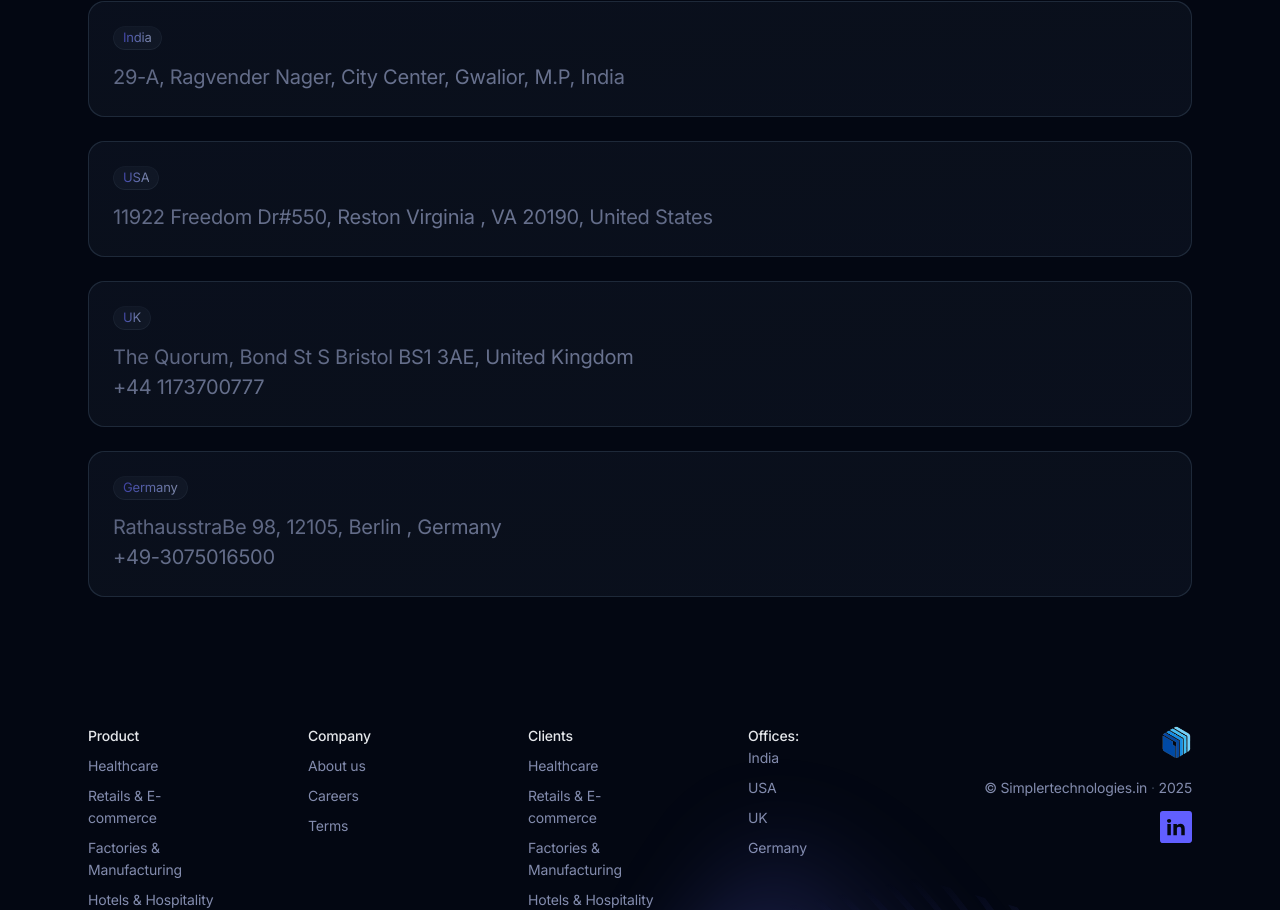
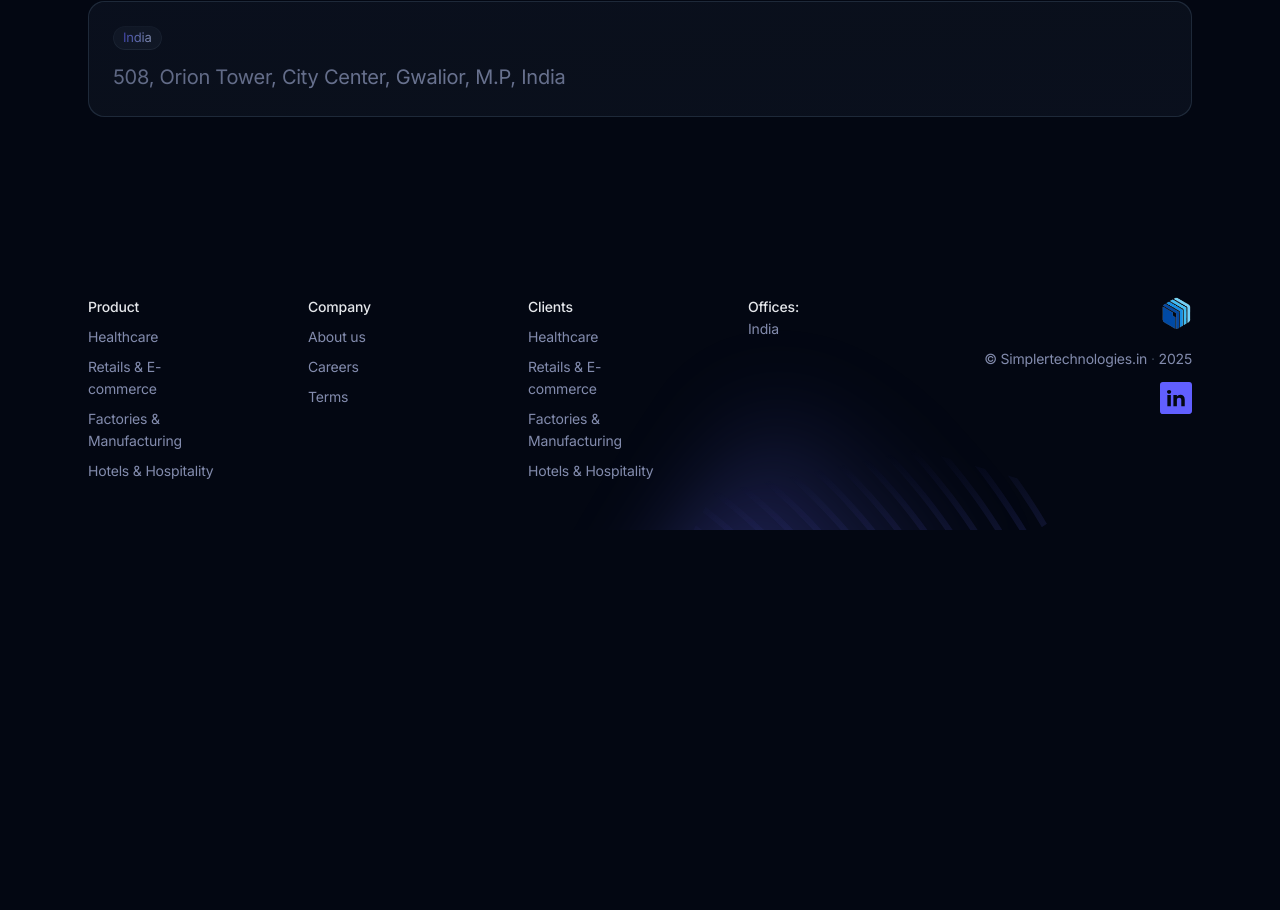
Before and after one commit to satishvermacoen/st-temp, a Next.js app: page /offices in a window 1280 px wide. Shown: the part 270-1180 px from the top of the page. After the commit the page ends 800 px from the top, so only its background shows below. Built offline with nearby package versions, Linux system fonts and the light colour scheme.

Commit message:
Update contact email and office addresses; remove unused office links from footer

```diff
--- a/app/careers/page.tsx
+++ b/app/careers/page.tsx
@@ -25,7 +25,7 @@ const contact = () => {
             {/* Card 1 */}
             <a
               className="group/card relative h-full overflow-hidden rounded-2xl bg-gray-800 p-px before:pointer-events-none before:absolute before:-left-40 before:-top-40 before:z-10 before:h-80 before:w-80 before:translate-x-[var(--mouse-x)] before:translate-y-[var(--mouse-y)] before:rounded-full before:bg-indigo-500/80 before:opacity-0 before:blur-3xl before:transition-opacity before:duration-500 after:pointer-events-none after:absolute after:-left-48 after:-top-48 after:z-30 after:h-64 after:w-64 after:translate-x-[var(--mouse-x)] after:translate-y-[var(--mouse-y)] after:rounded-full after:bg-indigo-500 after:opacity-0 after:blur-3xl after:transition-opacity after:duration-500 hover:after:opacity-20 group-hover:before:opacity-100"
-              href="mailto:careers@simplertechnologies.in"
+              href="mailto:info@simplertechnologies.in"
             >
               <div className="relative z-20 h-full overflow-hidden rounded-[inherit] bg-gray-950 after:absolute after:inset-0 after:bg-linear-to-br after:from-gray-900/50 after:via-gray-800/25 after:to-gray-900/50">
                 {/* Arrow */}
@@ -56,7 +56,7 @@ const contact = () => {
                     </span>
                   </div>
                   <p className="text-indigo-200/65 text-xl">
-                  careers@simplertechnologies.in
+                  info@simplertechnologies.in
                   </p>
                 </div>
               </div>
--- a/app/offices/page.tsx
+++ b/app/offices/page.tsx
@@ -50,130 +50,7 @@ const Page = () => {
                     </span>
                   </div>
                   <p className="text-indigo-200/65 text-xl">
-                    29-A, Ragvender Nager, City Center, Gwalior, M.P, India
-                  </p>
-                </div>
-              </div>
-            </a>
-            {/* Card 2 */}
-            <a
-              className="group/card relative h-full overflow-hidden rounded-2xl bg-gray-800 p-px before:pointer-events-none before:absolute before:-left-40 before:-top-40 before:z-10 before:h-80 before:w-80 before:translate-x-[var(--mouse-x)] before:translate-y-[var(--mouse-y)] before:rounded-full before:bg-indigo-500/80 before:opacity-0 before:blur-3xl before:transition-opacity before:duration-500 after:pointer-events-none after:absolute after:-left-48 after:-top-48 after:z-30 after:h-64 after:w-64 after:translate-x-[var(--mouse-x)] after:translate-y-[var(--mouse-y)] after:rounded-full after:bg-indigo-500 after:opacity-0 after:blur-3xl after:transition-opacity after:duration-500 hover:after:opacity-20 group-hover:before:opacity-100"
-              href=""
-            >
-              <div className="relative z-20 h-full overflow-hidden rounded-[inherit] bg-gray-950 after:absolute after:inset-0 after:bg-linear-to-br after:from-gray-900/50 after:via-gray-800/25 after:to-gray-900/50">
-                {/* Arrow */}
-                <div
-                  className="absolute right-6 top-6 flex h-8 w-8 items-center justify-center rounded-full border border-gray-700/50 bg-gray-800/65 text-gray-200 opacity-0 transition-opacity group-hover/card:opacity-100"
-                  aria-hidden="true"
-                >
-                  <svg
-                    xmlns="http://www.w3.org/2000/svg"
-                    width={9}
-                    height={8}
-                    fill="none"
-                  >
-                    <path
-                      fill="#F4F4F5"
-                      d="m4.92 8-.787-.763 2.733-2.68H0V3.443h6.866L4.133.767 4.92 0 9 4 4.92 8Z"
-                    />
-                  </svg>
-                </div>
-
-                {/* Content */}
-                <div className="p-6">
-                  <div className="mb-3">
-                    <span className="btn-sm relative rounded-full bg-gray-800/40 px-2.5 py-0.5 text-xs font-normal before:pointer-events-none before:absolute before:inset-0 before:rounded-[inherit] before:border before:border-transparent before:[background:linear-gradient(to_bottom,--theme(--color-gray-700/.15),--theme(--color-gray-700/.5))_border-box] before:[mask-composite:exclude_!important] before:[mask:linear-gradient(white_0_0)_padding-box,_linear-gradient(white_0_0)] hover:bg-gray-800/60">
-                      <span className="bg-linear-to-r from-indigo-500 to-indigo-200 bg-clip-text text-transparent">
-                        USA
-                      </span>
-                    </span>
-                  </div>
-                  <p className="text-indigo-200/65 text-xl">
-                  11922 Freedom Dr#550, Reston Virginia , VA 20190, United States
-                  </p>
-                </div>
-              </div>
-            </a>
-            {/* Card 3 */}
-            <a
-              className="group/card relative h-full overflow-hidden rounded-2xl bg-gray-800 p-px before:pointer-events-none before:absolute before:-left-40 before:-top-40 before:z-10 before:h-80 before:w-80 before:translate-x-[var(--mouse-x)] before:translate-y-[var(--mouse-y)] before:rounded-full before:bg-indigo-500/80 before:opacity-0 before:blur-3xl before:transition-opacity before:duration-500 after:pointer-events-none after:absolute after:-left-48 after:-top-48 after:z-30 after:h-64 after:w-64 after:translate-x-[var(--mouse-x)] after:translate-y-[var(--mouse-y)] after:rounded-full after:bg-indigo-500 after:opacity-0 after:blur-3xl after:transition-opacity after:duration-500 hover:after:opacity-20 group-hover:before:opacity-100"
-              href=""
-            >
-              <div className="relative z-20 h-full overflow-hidden rounded-[inherit] bg-gray-950 after:absolute after:inset-0 after:bg-linear-to-br after:from-gray-900/50 after:via-gray-800/25 after:to-gray-900/50">
-                {/* Arrow */}
-                <div
-                  className="absolute right-6 top-6 flex h-8 w-8 items-center justify-center rounded-full border border-gray-700/50 bg-gray-800/65 text-gray-200 opacity-0 transition-opacity group-hover/card:opacity-100"
-                  aria-hidden="true"
-                >
-                  <svg
-                    xmlns="http://www.w3.org/2000/svg"
-                    width={9}
-                    height={8}
-                    fill="none"
-                  >
-                    <path
-                      fill="#F4F4F5"
-                      d="m4.92 8-.787-.763 2.733-2.68H0V3.443h6.866L4.133.767 4.92 0 9 4 4.92 8Z"
-                    />
-                  </svg>
-                </div>
-
-                {/* Content */}
-                <div className="p-6">
-                  <div className="mb-3">
-                    <span className="btn-sm relative rounded-full bg-gray-800/40 px-2.5 py-0.5 text-xs font-normal before:pointer-events-none before:absolute before:inset-0 before:rounded-[inherit] before:border before:border-transparent before:[background:linear-gradient(to_bottom,--theme(--color-gray-700/.15),--theme(--color-gray-700/.5))_border-box] before:[mask-composite:exclude_!important] before:[mask:linear-gradient(white_0_0)_padding-box,_linear-gradient(white_0_0)] hover:bg-gray-800/60">
-                      <span className="bg-linear-to-r from-indigo-500 to-indigo-200 bg-clip-text text-transparent">
-                        UK
-                      </span>
-                    </span>
-                  </div>
-                  <p className="text-indigo-200/65 text-xl">
-                  The Quorum, Bond St S Bristol BS1 3AE, United Kingdom
-                  </p>
-                  <p className="text-indigo-200/65 text-xl">
-                  +44 1173700777
-                  </p>
-                </div>
-              </div>
-            </a>
-            {/* Card 4 */}
-            <a
-              className="group/card relative h-full overflow-hidden rounded-2xl bg-gray-800 p-px before:pointer-events-none before:absolute before:-left-40 before:-top-40 before:z-10 before:h-80 before:w-80 before:translate-x-[var(--mouse-x)] before:translate-y-[var(--mouse-y)] before:rounded-full before:bg-indigo-500/80 before:opacity-0 before:blur-3xl before:transition-opacity before:duration-500 after:pointer-events-none after:absolute after:-left-48 after:-top-48 after:z-30 after:h-64 after:w-64 after:translate-x-[var(--mouse-x)] after:translate-y-[var(--mouse-y)] after:rounded-full after:bg-indigo-500 after:opacity-0 after:blur-3xl after:transition-opacity after:duration-500 hover:after:opacity-20 group-hover:before:opacity-100"
-              href=""
-            >
-              <div className="relative z-20 h-full overflow-hidden rounded-[inherit] bg-gray-950 after:absolute after:inset-0 after:bg-linear-to-br after:from-gray-900/50 after:via-gray-800/25 after:to-gray-900/50">
-                {/* Arrow */}
-                <div
-                  className="absolute right-6 top-6 flex h-8 w-8 items-center justify-center rounded-full border border-gray-700/50 bg-gray-800/65 text-gray-200 opacity-0 transition-opacity group-hover/card:opacity-100"
-                  aria-hidden="true"
-                >
-                  <svg
-                    xmlns="http://www.w3.org/2000/svg"
-                    width={9}
-                    height={8}
-                    fill="none"
-                  >
-                    <path
-                      fill="#F4F4F5"
-                      d="m4.92 8-.787-.763 2.733-2.68H0V3.443h6.866L4.133.767 4.92 0 9 4 4.92 8Z"
-                    />
-                  </svg>
-                </div>
-
-                {/* Content */}
-                <div className="p-6">
-                  <div className="mb-3">
-                    <span className="btn-sm relative rounded-full bg-gray-800/40 px-2.5 py-0.5 text-xs font-normal before:pointer-events-none before:absolute before:inset-0 before:rounded-[inherit] before:border before:border-transparent before:[background:linear-gradient(to_bottom,--theme(--color-gray-700/.15),--theme(--color-gray-700/.5))_border-box] before:[mask-composite:exclude_!important] before:[mask:linear-gradient(white_0_0)_padding-box,_linear-gradient(white_0_0)] hover:bg-gray-800/60">
-                      <span className="bg-linear-to-r from-indigo-500 to-indigo-200 bg-clip-text text-transparent">
-                      Germany
-                      </span>
-                    </span>
-                  </div>
-                  <p className="text-indigo-200/65 text-xl">
-                  RathausstraBe 98, 12105, Berlin , Germany
-                  </p>
-                  <p className="text-indigo-200/65 text-xl">
-                  +49-3075016500
+                    508, Orion Tower, City Center, Gwalior, M.P, India
                   </p>
                 </div>
               </div>
--- a/components/ui/footer.tsx
+++ b/components/ui/footer.tsx
@@ -141,27 +141,6 @@ export default function Footer() {
                   India
                 </a>
               </li>
-              <li>
-                <a
-                  className="text-indigo-200/65 transition hover:text-indigo-500" href="/offices"
-                >
-                 USA
-                </a>
-              </li>
-              <li>
-                <a
-                  className="text-indigo-200/65 transition hover:text-indigo-500" href="/offices"
-                >
-                  UK
-                </a>
-              </li>
-              <li>
-                <a
-                  className="text-indigo-200/65 transition hover:text-indigo-500" href="/offices"
-                >
-                Germany
-                </a>
-              </li>
             </ul>
           </div>
           {/* 5th block */}
```
